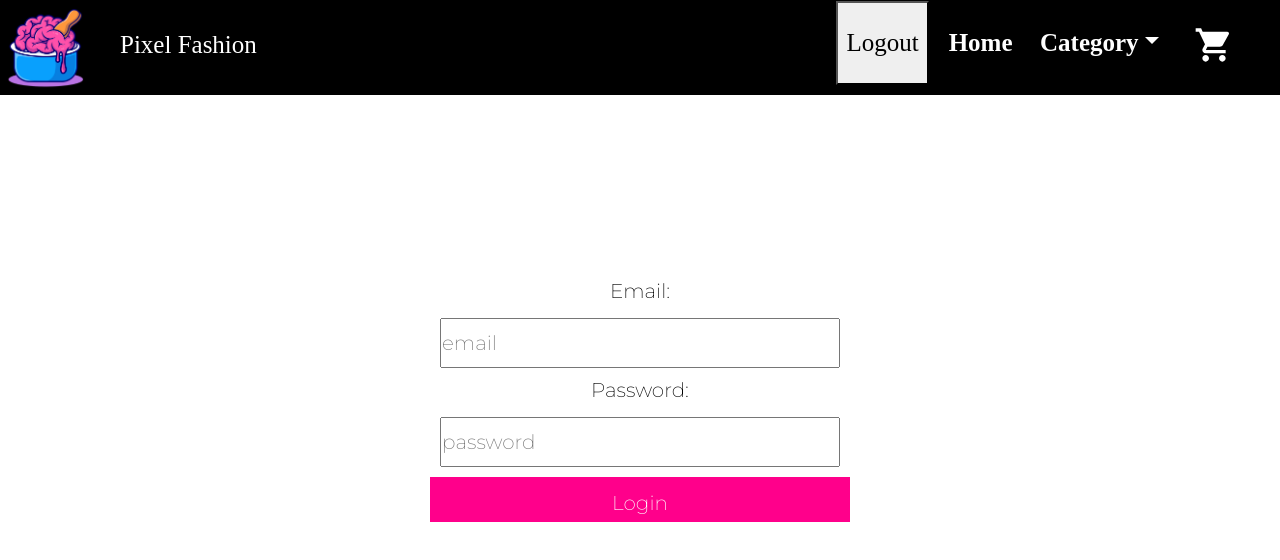
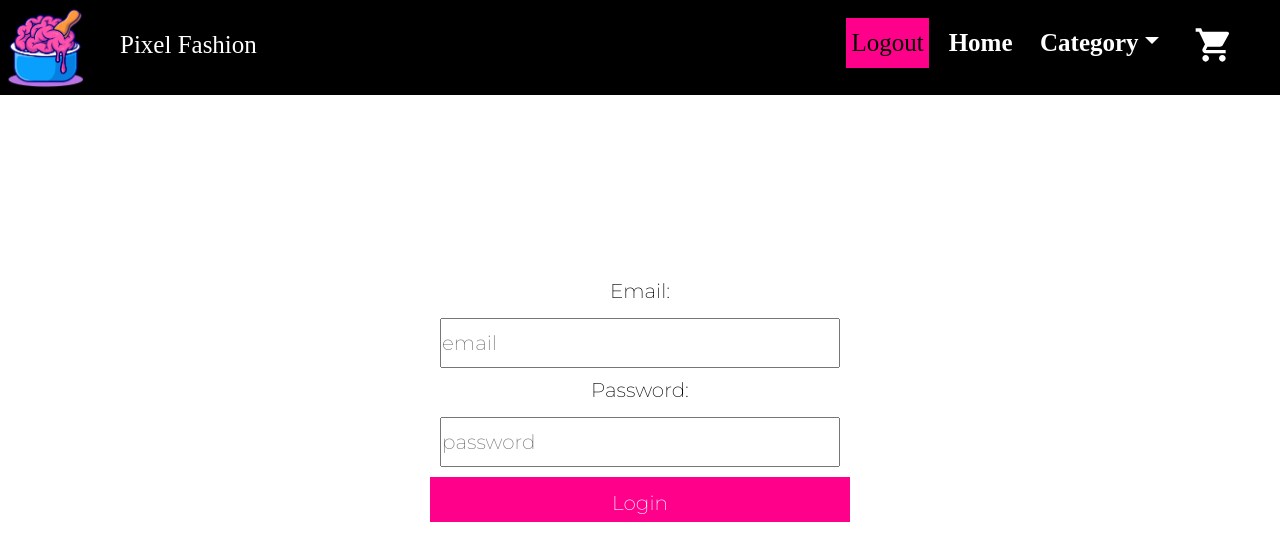
Before and after one commit to dsantucho/PreEntrega1-SANTUCHO, a React (Create React App) app: page /login in a window 1280 px wide. Shown: the top 560 px of the page. Built offline with nearby package versions, Linux system fonts and the light colour scheme; no server answers; sample sign-in values are in the browser's storage; a web font is replaced by a local one.

Commit message:
style btn logout

```diff
--- a/src/components/NavBar.js
+++ b/src/components/NavBar.js
@@ -27,8 +27,8 @@ export const NavBar = () => {
       </div>
       {currentUser? (
       <div className="container d-flex col-7 justify-content-end align-items-center">
-        <ul>
-          <button onClick={handlerLogout}>Logout</button>
+        <ul className="ul-logout">
+          <button className="btn-logout" onClick={handlerLogout}>Logout</button>
         </ul>
         <ul>
           <Link to="/">Home</Link>
--- a/src/sass/components/_login.scss
+++ b/src/sass/components/_login.scss
@@ -46,3 +46,18 @@
       }
     }
 }
+.ul-logout{
+  display: flex;
+  justify-content: center;
+    .btn-logout{
+      display: flex;
+      justify-content: center;
+      align-items: center;
+      padding: 2px;
+      background-color: $color-neon-pink;
+      border: solid $color-neon-pink;
+      border-radius: 0px;
+      height: 50px;
+      width: 100%;
+  }
+}
```
